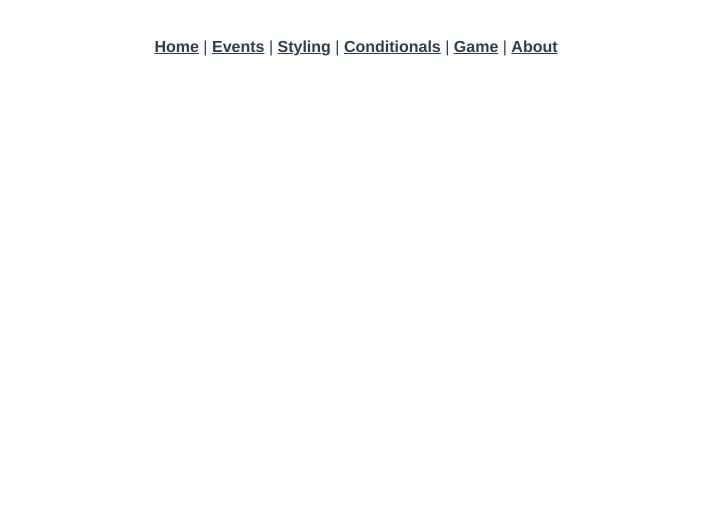
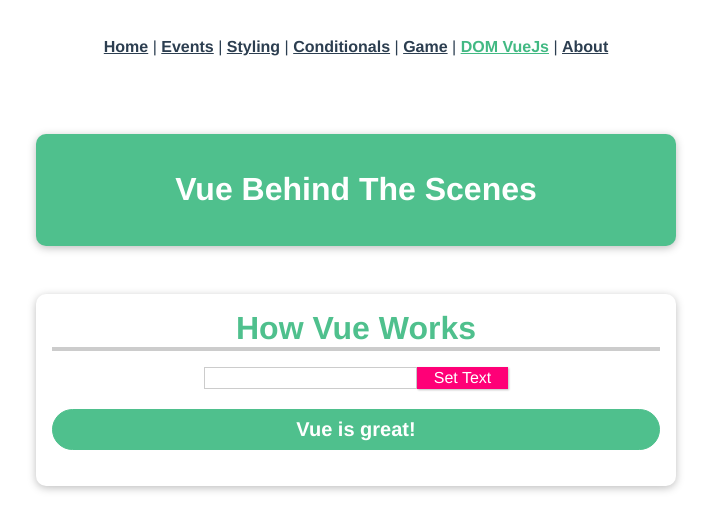
Before and after one commit to dtarqui/vue3-basics, a Vue app: page /scenes in a window 1280 px wide. Shown: the top 530 px of the page, without its empty margins (284-995 px from the left). Built offline with nearby package versions, Linux system fonts and the light colour scheme.

Commit message:
Lifecycle

```diff
--- a/src/App.vue
+++ b/src/App.vue
@@ -5,6 +5,7 @@
     <router-link to="/styling">Styling</router-link> |
     <router-link to="/conditionals">Conditionals</router-link> |
     <router-link to="/game">Game</router-link> |
+    <router-link to="/scenes">DOM VueJs</router-link> |
     <router-link to="/about">About</router-link>
   </div>
   <router-view />
--- a/src/main.js
+++ b/src/main.js
@@ -1,4 +1,6 @@
-import { createApp } from 'vue'
+import {
+    createApp
+} from 'vue'
 import App from './App.vue'
 import router from './router'
 
--- a/src/router/index.js
+++ b/src/router/index.js
@@ -33,6 +33,11 @@ const routes = [{
     name: 'Monster Slayer',
     component: () => import('../views/MonsterSlayer.vue'),
   },
+  {
+    path: '/scenes',
+    name: 'Vue Behind Scenes',
+    component: () => import('../views/BehindScenes.vue'),
+  },
 ]
 
 const router = createRouter({
--- /dev/null
+++ b/src/views/BehindScenes.vue
@@ -0,0 +1,172 @@
+<template>
+  <div>
+    <header>
+      <h1>Vue Behind The Scenes</h1>
+    </header>
+    <section id="app">
+      <h2>How Vue Works</h2>
+      <input type="text" ref="userText" />
+      <button @click="setText">Set Text</button>
+      <p>{{ message }}</p>
+    </section>
+  </div>
+</template>
+
+<script>
+// //
+// const data = {
+//   message: "Hello!",
+//   logMessage: "Hello World",
+// };
+
+// const handler = {
+//   set(target, key, value) {
+//     console.log(target);
+//     console.log(key);
+//     console.log(value);
+//     if (key === "message") {
+//       target.longMessage = value + "World";
+//     }
+//   },
+// };
+
+// const proxy = new Proxy(data, handler);
+// proxy.message = "Hello!!!!!";
+// console.log(proxy.longMessage);
+// //
+export default {
+  data() {
+    return {
+      currentUserInput: "",
+      message: "Vue is great!",
+    };
+  },
+  methods: {
+    saveInput(event) {
+      this.currentUserInput = event.target.value;
+    },
+    setText() {
+      // this.message = this.currentUserInput;
+      this.message = this.$refs.userText.value;
+      console.dir(this.$refs.userText); // All properties of the element
+    },
+  },
+  beforeCreate() {
+    console.log("beforeCreate()");
+  },
+  created() {
+    console.log("Created");
+  },
+  beforeMount() {
+    console.log("beforeMount()");
+  },
+  mounted() {
+    console.log("mounted()");
+  },
+  beforeUpdate() {
+    console.log("beforeUpdated()");
+  },
+  updated() {
+    console.log("updated()");
+  },
+  beforeUnmount() {
+    console.log("beforeUnmounted()");
+  },
+  unmounted() {
+    console.log("unmounted()");
+  },
+};
+/*
+  createApp()
+  beforeCreated()
+  created()
+      // Compile template
+  beforeMount()
+  mounted()  => mounted vue instance => Data changed =>  beforeUpdate(),updated()
+                                     => Instance Unmounted => beforeUnmounted(), unmounted()
+
+  Vue2 uses beforeDestroy(), destroyed() not beforeUnmounted(), unmounted()
+
+*/
+</script>
+
+<style scoped>
+* {
+  box-sizing: border-box;
+}
+
+html {
+  font-family: "Jost", sans-serif;
+}
+
+body {
+  margin: 0;
+}
+
+header {
+  box-shadow: 0 2px 8px rgba(0, 0, 0, 0.26);
+  margin: 3rem auto;
+  border-radius: 10px;
+  padding: 1rem;
+  background-color: #4fc08d;
+  color: white;
+  text-align: center;
+  width: 90%;
+  max-width: 40rem;
+}
+
+#app {
+  box-shadow: 0 2px 8px rgba(0, 0, 0, 0.26);
+  margin: 3rem auto;
+  border-radius: 10px;
+  padding: 1rem;
+  text-align: center;
+  width: 90%;
+  max-width: 40rem;
+}
+
+#app h2 {
+  font-size: 2rem;
+  border-bottom: 4px solid #ccc;
+  color: #4fc08d;
+  margin: 0 0 1rem 0;
+}
+
+#app p {
+  font-size: 1.25rem;
+  font-weight: bold;
+  border: 1px solid #4fc08d;
+  background-color: #4fc08d;
+  color: white;
+  padding: 0.5rem;
+  border-radius: 25px;
+}
+
+#app input {
+  font: inherit;
+  border: 1px solid #ccc;
+}
+
+#app input:focus {
+  outline: none;
+  border-color: #1b995e;
+  background-color: #d7fdeb;
+}
+
+#app button {
+  font: inherit;
+  cursor: pointer;
+  border: 1px solid #ff0077;
+  background-color: #ff0077;
+  color: white;
+  padding: 0.05rem 1rem;
+  box-shadow: 1px 1px 2px rgba(0, 0, 0, 0.26);
+}
+
+#app button:hover,
+#app button:active {
+  background-color: #ec3169;
+  border-color: #ec3169;
+  box-shadow: 1px 1px 4px rgba(0, 0, 0, 0.26);
+}
+</style>
```
